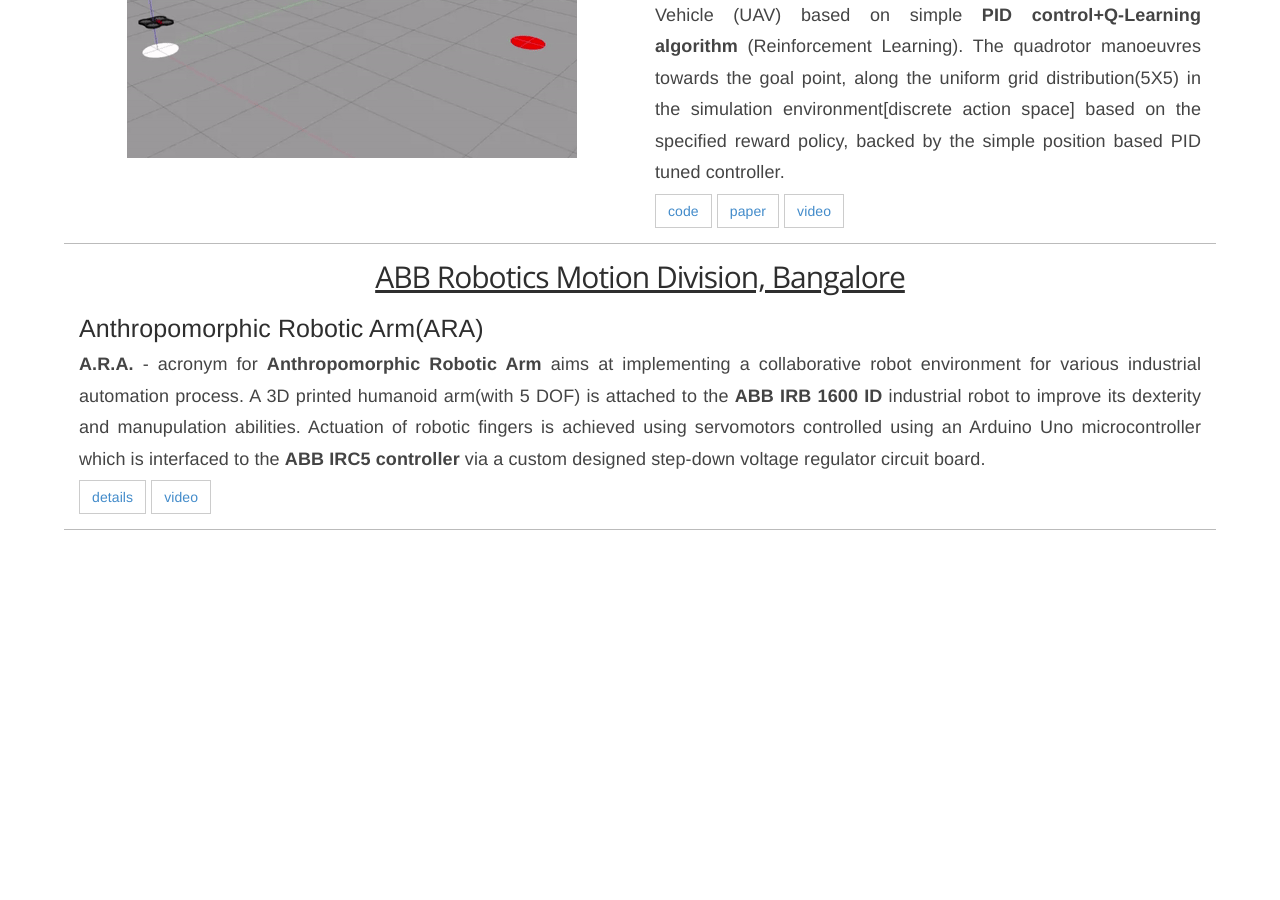
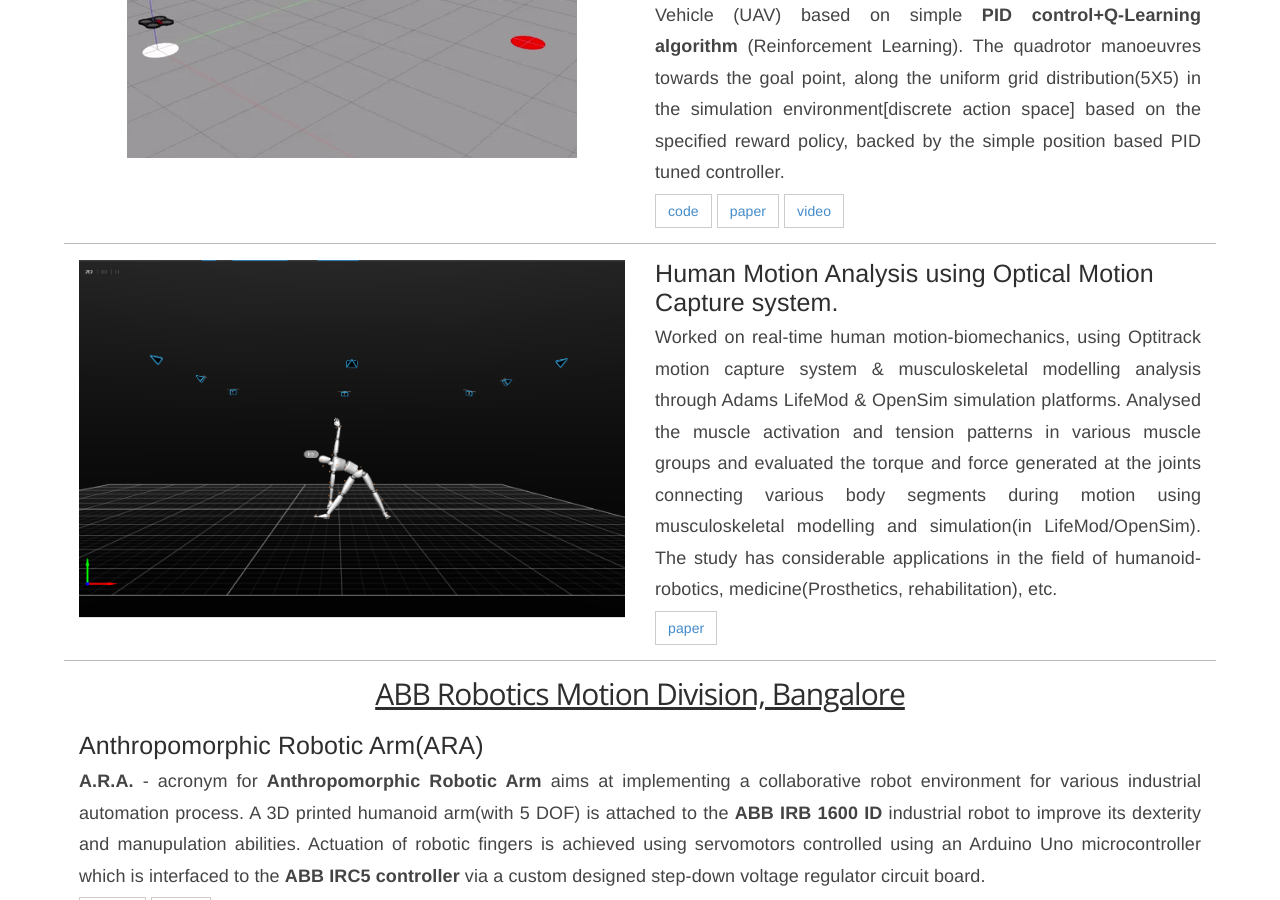
Before and after one commit to navuboy/navuboy.github.io, a Jekyll site: the page built from research.html, in a window 1280 px wide and 900 px high, scrolled down 1033 px. Built offline with Jekyll 4.4.1, drawn with Linux system fonts in a browser that asks for light colours; some web fonts are replaced; before the commit the page ends 1564 px from its top, so only the background shows below that.

Commit message:
Updated research

```diff
--- a/_includes/research.md
+++ b/_includes/research.md
@@ -66,6 +66,25 @@
         <a href="https://github.com/nav74neet/rl_ardrone" class="md-link btn-default btn rbtn">code</a>
         <a href="https://arxiv.org/abs/1801.05086" class="md-link btn-default btn rbtn">paper</a>
         <a href="https://www.youtube.com/watch?v=SDqPfhUeoCo&feature=youtu.be" class="md-link btn-default btn rbtn">video</a>
+   </div>
+  </div>
+</div>
+
+---
+
+<div class="container-fluid">
+  <div class="row">
+    <div class="col-md-6">
+        <img class="rimg" src="{{ site.github.url }}/media/mocap.png" />
+    </div>
+    <div class="col-md-6">
+        <h3 class="rtitle">Human Motion Analysis using Optical Motion Capture system.</h3>
+        <p style="text-align:justify">
+        Worked on real-time human motion-biomechanics, using Optitrack motion capture system & musculoskeletal modelling analysis through Adams LifeMod & OpenSim simulation platforms. Analysed the muscle activation and tension patterns in various muscle groups and evaluated the torque and force generated at the joints connecting various body segments during motion using musculoskeletal modelling and simulation(in LifeMod/OpenSim). The study has considerable applications in the field of humanoid-robotics, medicine(Prosthetics, rehabilitation), etc.
+        </p>
+        <!-- <a href="https://github.com/nav74neet/rl_ardrone" class="md-link btn-default btn rbtn">code</a> -->
+        <a href="http://www.ijoy.org.in/text.asp?2018/11/3/201/240316" class="md-link btn-default btn rbtn">paper</a>
+        <!-- <a href="https://www.youtube.com/watch?v=SDqPfhUeoCo&feature=youtu.be" class="md-link btn-default btn rbtn">video</a> -->
    </div>
   </div>
 </div>
```
Also changed, not shown: media/mocap.png (added).
